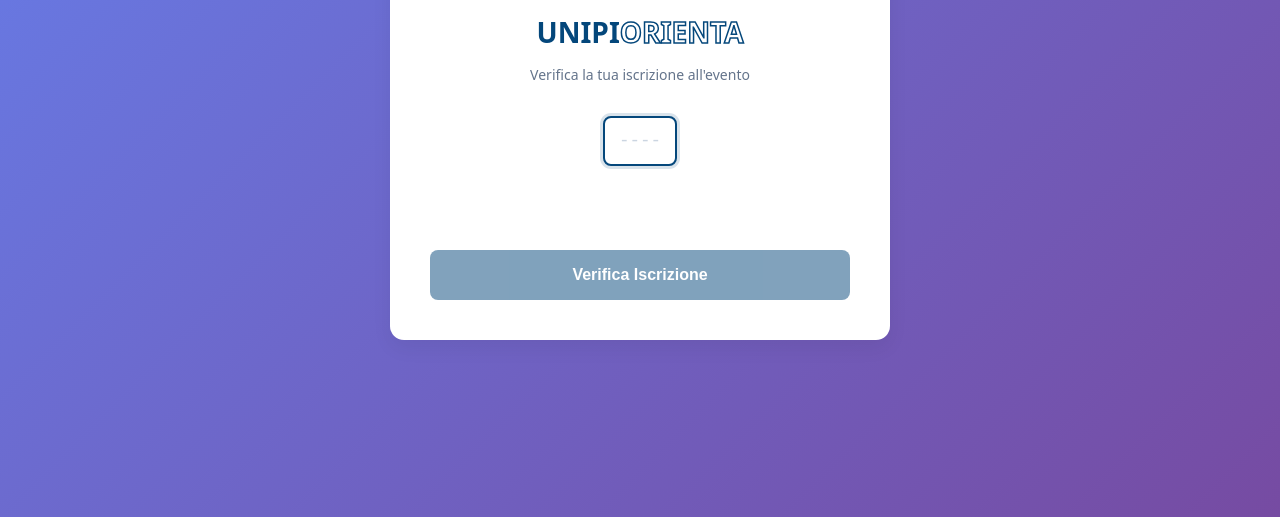
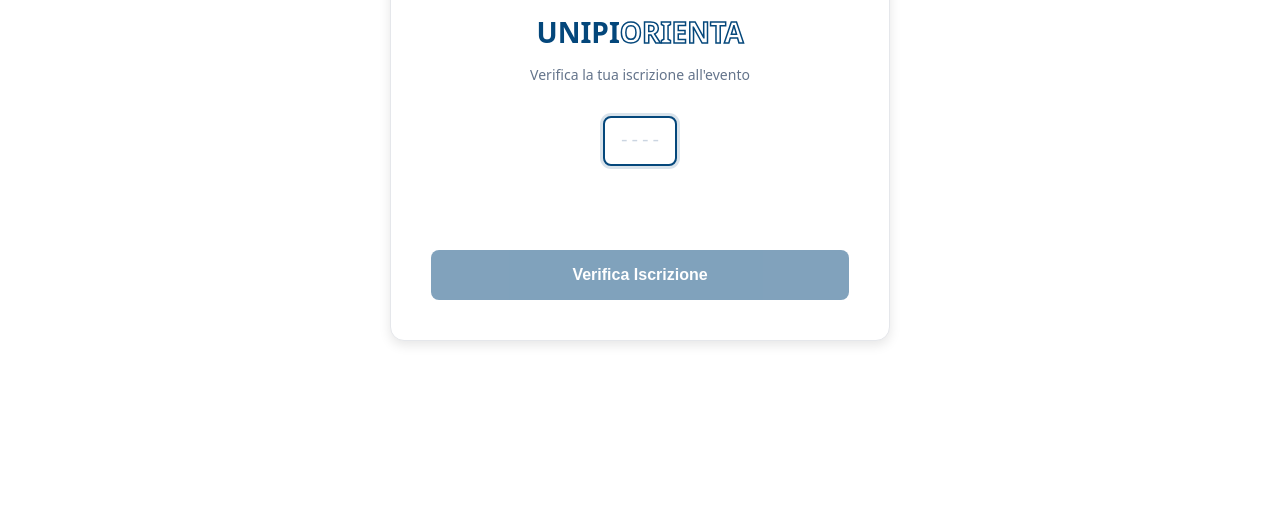
Before and after one commit to teamorientamento1/richiesta_attestati, a plain HTML site: page index.html in a window 1280 px wide. Shown: the part 283-800 px from the top of the page. Drawn offline with Linux system fonts and the light colour scheme.

Commit message:
Add files via upload

```diff
--- a/index.html
+++ b/index.html
@@ -20,7 +20,7 @@
     html,body{height:100%;margin:0}
 
     body{
-      background: linear-gradient(135deg, #667eea 0%, #764ba2 100%);
+      background: #ffffff;
       font-family: system-ui, -apple-system, sans-serif;
       display: flex;
       align-items: center;
@@ -31,7 +31,8 @@
     .container{
       background: #fff;
       border-radius: var(--radius);
-      box-shadow: var(--shadow);
+      box-shadow: 0 4px 12px rgba(0,0,0,0.1);
+      border: 1px solid #e5e7eb;
       padding: 2.5rem;
       max-width: 500px;
       width: 100%;
```
